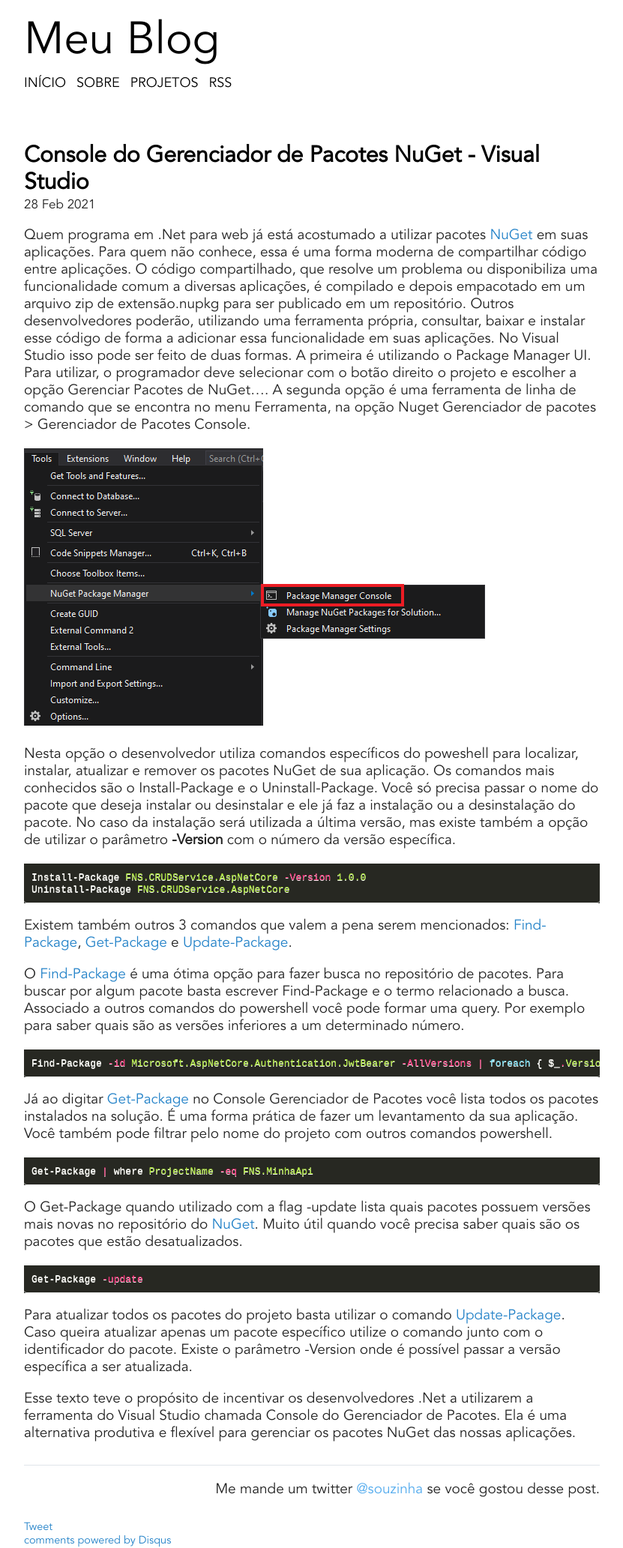
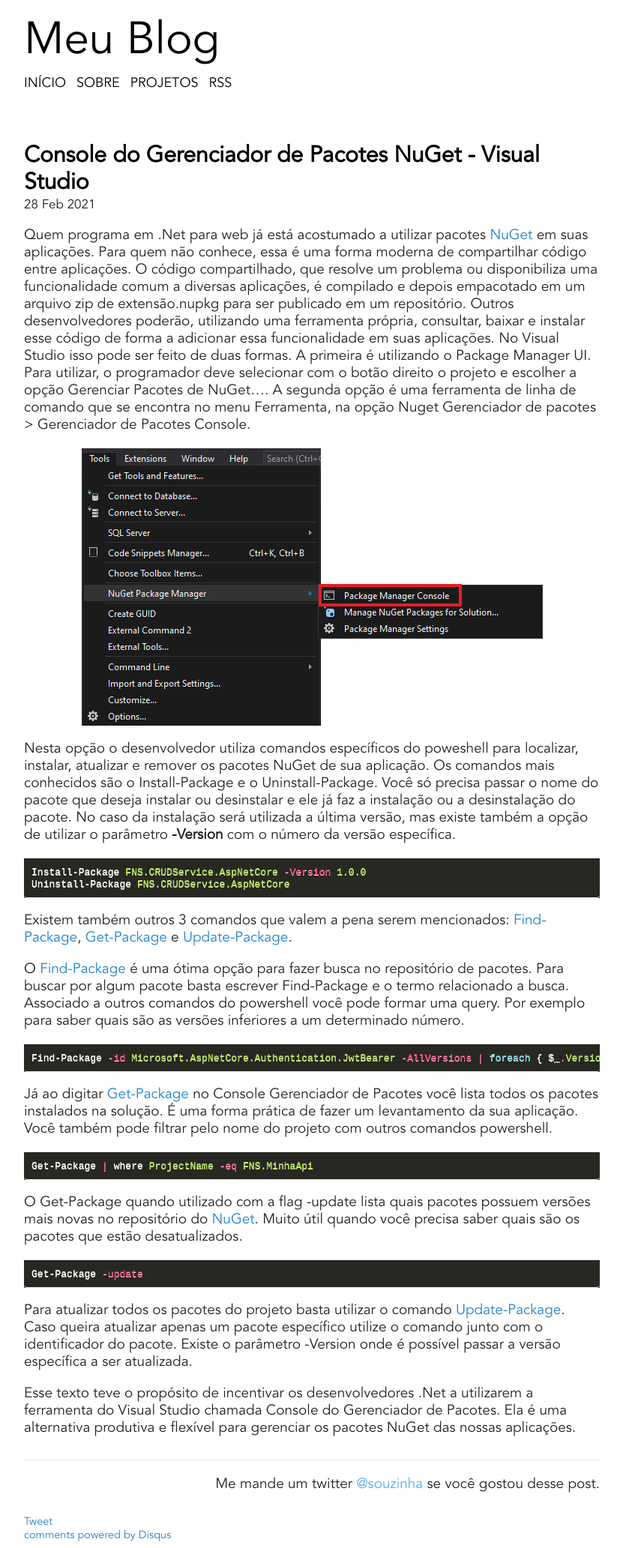
Before and after one commit to fabio-neves/fabio-neves.github.io, a Jekyll site: the page built from _posts/2022-05-14-package-manager-console.md, in a window 1280 px wide. Shown: the whole page at 75% size, without its empty margins (224-1055 px from the left). Built offline with Jekyll 4.4.1, drawn with Linux system fonts in a browser that asks for light colours; comment, search, counter and statistics services are not loaded.

Commit message:
Ajuste posição da imagem

```diff
--- a/_posts/2022-05-14-package-manager-console.md
+++ b/_posts/2022-05-14-package-manager-console.md
@@ -9,7 +9,9 @@ categories: Visual Studio
 
 Quem programa em .Net para web já está acostumado a utilizar pacotes [NuGet][nuget-home]{:target="_blank"} em suas aplicações. Para quem não conhece, essa é uma forma moderna de compartilhar código entre aplicações. O código compartilhado, que resolve um problema ou disponibiliza uma funcionalidade comum a diversas aplicações, é compilado e depois empacotado em um arquivo zip de extensão.nupkg para ser publicado em um repositório. <!--more--> Outros desenvolvedores poderão, utilizando uma ferramenta própria, consultar, baixar e instalar esse código de forma a adicionar essa funcionalidade em suas aplicações. No Visual Studio isso pode ser feito de duas formas. A primeira é utilizando o Package Manager UI. Para utilizar, o programador deve selecionar com o botão direito o projeto e escolher a opção Gerenciar Pacotes de NuGet.... A segunda opção é uma ferramenta de linha de comando que se encontra no menu Ferramenta, na opção Nuget Gerenciador de pacotes > Gerenciador de Pacotes Console.
 
-![Hello World!](/assets/img/console-gerenciador-pacotes-fig-01.png)
+<div style="display:flex; justify-content: center">
+<img src="/assets/img/console-gerenciador-pacotes-fig-01.png" />
+</div>
 
 Nesta opção o desenvolvedor utiliza comandos específicos do poweshell para localizar, instalar, atualizar e remover os pacotes NuGet de sua aplicação. Os comandos mais conhecidos são o Install-Package e o Uninstall-Package. Você só precisa passar o nome do pacote que deseja instalar ou desinstalar e ele já faz a instalação ou a desinstalação do pacote. No caso da instalação será utilizada a última versão, mas existe também a opção de utilizar o parâmetro **-Version** com o número da versão específica.
 
```
